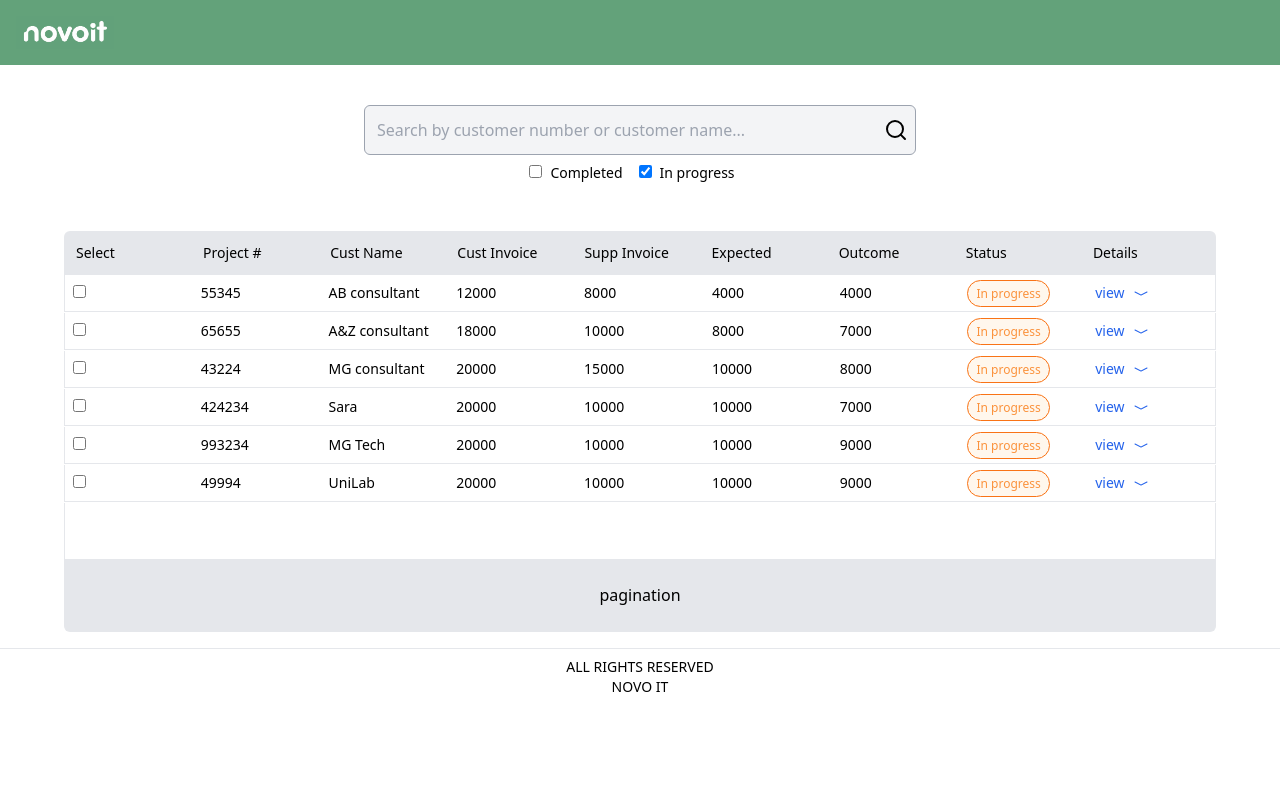
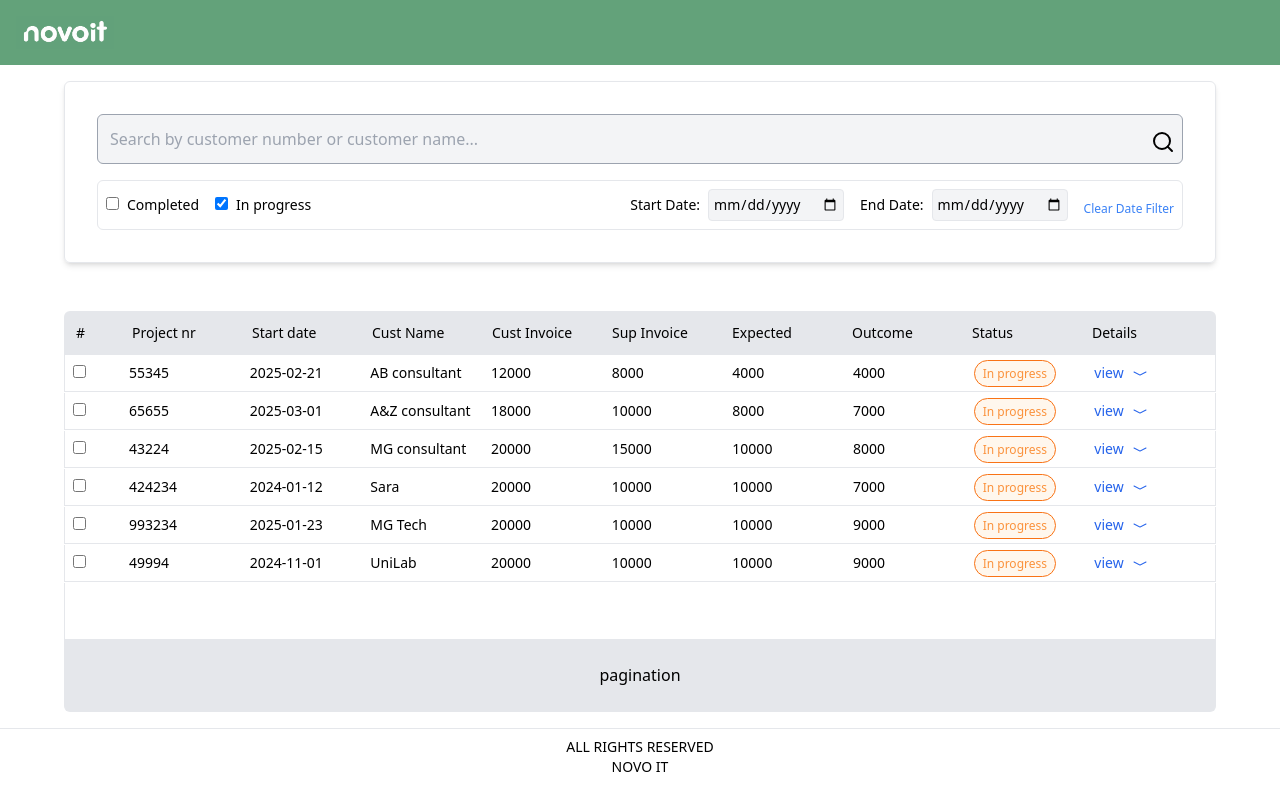
Before and after one commit to MuhammadUsmanMushtaq/project_list, a React (Vite) app: page / in a window 1280 px wide. Built offline with nearby package versions, Linux system fonts and the light colour scheme.

Commit message:
add_Date

```diff
--- a/src/components/Search.jsx
+++ b/src/components/Search.jsx
@@ -1,3 +1,89 @@
+// import React, { useState, useEffect } from 'react';
+// import { FiSearch } from 'react-icons/fi';
+
+// export const Search = ({ data, onSearchResults }) => {
+//   const [searchTerm, setSearchTerm] = useState('');
+//   const [isCompleted, setIsCompleted] = useState(false);
+//   const [isInprogress, setIsInprogress] = useState(true);
+
+//   useEffect(() => {
+//     filterData(searchTerm, isCompleted, isInprogress);
+//   }, []);
+
+//   const handleSearchChange = (e) => {
+//     const term = e.target.value;
+//     setSearchTerm(term);
+//     filterData(term, isCompleted, isInprogress);
+//   };
+
+//   const handleCompletedChange = (e) => {
+//     const checked = e.target.checked;
+//     setIsCompleted(checked);
+//     filterData(searchTerm, checked, isInprogress);
+//   };
+
+//   const handleInprogressChange = (e) => {
+//     const checkedInprogress = e.target.checked;
+//     setIsInprogress(checkedInprogress);
+//     filterData(searchTerm, isCompleted, checkedInprogress);
+//   };
+
+//   const filterData = (term, completedFilter, inprogressFilter) => {
+//     const filteredData = data.filter((project) => {
+//       const matchesTerm =
+//         project.clientName.toLowerCase().includes(term.toLowerCase()) ||
+//         project.projectNumber.toString().includes(term);
+
+//       const matchesStatus =
+//         (completedFilter && project.status === 'Completed') ||
+//         (inprogressFilter && project.status === 'In progress') ||
+//         (!completedFilter && !inprogressFilter);
+
+//       const matchesOutcome = project.outcome >= 10;
+
+//       return matchesTerm && matchesStatus && matchesOutcome;
+//     });
+
+//     onSearchResults(filteredData);
+//   };
+
+//   return (
+//     <div className='pb-6'>
+//       <form className='rounded-md bg-white p-6  flex flex-col  items-center'>
+//         <div className='mb-2 flex items-center w-2/4 relative'>
+//           <input
+//             type='text'
+//             value={searchTerm}
+//             onChange={handleSearchChange}
+//             className='w-full rounded-md bg-gray-100 border border-gray-400 p-3'
+//             placeholder='Search by customer number or customer name...'
+//           />
+//           <FiSearch size={24} className='absolute right-2 text-black' />
+//         </div>
+//         <div className='flex text-sm'>
+//           <label className='mr-4'>
+//             <input
+//               checked={isCompleted}
+//               onChange={handleCompletedChange}
+//               type='checkbox'
+//               className='mr-2'
+//             />
+//             Completed
+//           </label>
+//           <label className='mr-4'>
+//             <input
+//               checked={isInprogress}
+//               onChange={handleInprogressChange}
+//               type='checkbox'
+//               className='mr-2'
+//             />
+//             In progress
+//           </label>
+//         </div>
+//       </form>
+//     </div>
+//   );
+// };
 import React, { useState, useEffect } from 'react';
 import { FiSearch } from 'react-icons/fi';
 
@@ -5,30 +91,57 @@ export const Search = ({ data, onSearchResults }) => {
   const [searchTerm, setSearchTerm] = useState('');
   const [isCompleted, setIsCompleted] = useState(false);
   const [isInprogress, setIsInprogress] = useState(true);
+  const [startDate, setStartDate] = useState('');
+  const [endDate, setEndDate] = useState('');
 
   useEffect(() => {
-    filterData(searchTerm, isCompleted, isInprogress);
-  }, []);
+    filterData(searchTerm, isCompleted, isInprogress, startDate, endDate);
+  }, [searchTerm, isCompleted, isInprogress, startDate, endDate]);
 
   const handleSearchChange = (e) => {
     const term = e.target.value;
     setSearchTerm(term);
-    filterData(term, isCompleted, isInprogress);
+    filterData(term, isCompleted, isInprogress, startDate, endDate);
   };
 
   const handleCompletedChange = (e) => {
     const checked = e.target.checked;
     setIsCompleted(checked);
-    filterData(searchTerm, checked, isInprogress);
+    filterData(searchTerm, checked, isInprogress, startDate, endDate);
   };
 
   const handleInprogressChange = (e) => {
     const checkedInprogress = e.target.checked;
     setIsInprogress(checkedInprogress);
-    filterData(searchTerm, isCompleted, checkedInprogress);
+    filterData(searchTerm, isCompleted, checkedInprogress, startDate, endDate);
   };
 
-  const filterData = (term, completedFilter, inprogressFilter) => {
+  const handleStartDateChange = (e) => {
+    const date = e.target.value;
+    setStartDate(date);
+    filterData(searchTerm, isCompleted, isInprogress, date, endDate);
+  };
+
+  const handleEndDateChange = (e) => {
+    const date = e.target.value;
+    setEndDate(date);
+    filterData(searchTerm, isCompleted, isInprogress, startDate, date);
+  };
+
+  // Clear date filter
+  const handleClearDateFilter = () => {
+    setStartDate('');
+    setEndDate('');
+    filterData(searchTerm, isCompleted, isInprogress, '', '');
+  };
+
+  const filterData = (
+    term,
+    completedFilter,
+    inprogressFilter,
+    startDateFilter,
+    endDateFilter
+  ) => {
     const filteredData = data.filter((project) => {
       const matchesTerm =
         project.clientName.toLowerCase().includes(term.toLowerCase()) ||
@@ -39,29 +152,45 @@ export const Search = ({ data, onSearchResults }) => {
         (inprogressFilter && project.status === 'In progress') ||
         (!completedFilter && !inprogressFilter);
 
+      const matchesDate = () => {
+        const projectStartDate = new Date(project.startDate);
+        const projectEndDate = new Date(project.endDate);
+
+        // Check if project date falls within the selected range
+        const isAfterStartDate =
+          !startDateFilter || projectStartDate >= new Date(startDateFilter);
+        const isBeforeEndDate =
+          !endDateFilter || projectEndDate <= new Date(endDateFilter);
+
+        return isAfterStartDate && isBeforeEndDate;
+      };
+
       const matchesOutcome = project.outcome >= 10;
 
-      return matchesTerm && matchesStatus && matchesOutcome;
+      return matchesTerm && matchesStatus && matchesDate() && matchesOutcome;
     });
 
     onSearchResults(filteredData);
   };
 
   return (
-    <div className='pb-6'>
-      <form className='rounded-md bg-white p-6  flex flex-col  items-center'>
-        <div className='mb-2 flex items-center w-2/4 relative'>
+    <div className='mb-12 p-8 rounded-md shadow-md border'>
+      <form className='rounded-md bg-white flex flex-col items-center'>
+        <div className='flex items-center w-full relative'>
           <input
             type='text'
             value={searchTerm}
             onChange={handleSearchChange}
-            className='w-full rounded-md bg-gray-100 border border-gray-400 p-3'
+            className='mb-4 w-full rounded-md bg-gray-100 border border-gray-400 p-3'
             placeholder='Search by customer number or customer name...'
           />
-          <FiSearch size={24} className='absolute right-2 text-black' />
+          <FiSearch size={24} className='absolute right-2 top-4 text-black' />
         </div>
-        <div className='flex text-sm'>
-          <label className='mr-4'>
+
+        {/* Date Range Filters */}
+        <div className='w-full justify-between flex items-center text-sm border-[1px] p-2 rounded-md'>
+          <div className='flex gap-4'>
+            <label className=''>
               <input
                 checked={isCompleted}
                 onChange={handleCompletedChange}
@@ -70,7 +199,7 @@ export const Search = ({ data, onSearchResults }) => {
               />
               Completed
             </label>
-          <label className='mr-4'>
+            <label className=''>
               <input
                 checked={isInprogress}
                 onChange={handleInprogressChange}
@@ -80,6 +209,43 @@ export const Search = ({ data, onSearchResults }) => {
               In progress
             </label>
           </div>
+
+          <div className='flex gap-4'>
+            <div className='flex items-center gap-1 '>
+              <label htmlFor='start-date' className='mr-1'>
+                Start Date:
+              </label>
+              <input
+                id='start-date'
+                type='date'
+                value={startDate}
+                onChange={handleStartDateChange}
+                className='border rounded p-1 bg-gray-100'
+              />
+            </div>
+
+            <div className='flex items-center gap-1'>
+              <label htmlFor='end-date' className='mr-1'>
+                End Date:
+              </label>
+              <input
+                id='end-date'
+                type='date'
+                value={endDate}
+                onChange={handleEndDateChange}
+                className='border rounded p-1 bg-gray-100'
+              />
+            </div>
+
+            <button
+              type='button'
+              onClick={handleClearDateFilter}
+              className='text-xs text-blue-500 mt-2'
+            >
+              Clear Date Filter
+            </button>
+          </div>
+        </div>
       </form>
     </div>
   );
--- a/src/pages/Projects.jsx
+++ b/src/pages/Projects.jsx
@@ -51,12 +51,13 @@ const Projects = ({ projects }) => {
         </div>
       )}
 
-      <div className='grid grid-cols-9 gap-4 bg-gray-200 font-medium p-3 rounded-t-md text-sm'>
-        <div>Select</div>
-        <div>Project #</div>
+      <div className='grid grid-cols-[auto,repeat(9,_1fr)] gap-2 bg-gray-200 font-medium p-3 rounded-t-md text-sm '>
+        <div className='w-12'>#</div>
+        <div>Project nr</div>
+        <div>Start date</div>
         <div>Cust Name</div>
         <div>Cust Invoice</div>
-        <div>Supp Invoice</div>
+        <div>Sup Invoice</div>
         <div>Expected</div>
         <div>Outcome</div>
         <div>Status</div>
@@ -73,11 +74,11 @@ const Projects = ({ projects }) => {
           return (
             <div key={project.id} className='divide-y divide-gray-300'>
               <div
-                className={`grid grid-cols-9 gap-4 p-2 items-center border-b border-x border-gray-200 hover:bg-gray-100 text-sm ${
+                className={`grid grid-cols-[auto,repeat(9,_1fr)] gap-2 p-2 items-center border-b border-x border-gray-200 hover:bg-gray-100 text-sm ${
                   isSelected ? 'hover:bg-green-100 bg-green-100' : ''
                 }`}
               >
-                <div>
+                <div className='w-12'>
                   <label>
                     <input
                       type='checkbox'
@@ -87,6 +88,7 @@ const Projects = ({ projects }) => {
                   </label>
                 </div>
                 <div>{project.projectNumber}</div>
+                <div>{project.startDate}</div>
                 <div>{project.clientName}</div>
                 <div>{project.customerInvoice}</div>
                 <div>{project.supplierInvoice}</div>
@@ -113,7 +115,7 @@ const Projects = ({ projects }) => {
                     className='text-blue-600 flex items-center gap-1'
                   >
                     {isExpanded ? (
-                      <div className='flex items-center gap-2'>
+                      <div className='flex items-center  gap-2'>
                         <span>close</span>
                         <BsChevronCompactUp size={16} />
                       </div>
--- a/src/projects.json
+++ b/src/projects.json
@@ -3,6 +3,8 @@
     "id": 1,
     "projectName": "Web Hosting",
     "projectNumber": 12345,
+    "startDate": "2025-01-01",
+    "endDate": "2025-01-21",
     "clientName": "xyz consultant",
     "customerInvoice": 15000,
     "supplierInvoice": 10000,
@@ -14,6 +16,8 @@
     "id": 2,
     "projectName": "Web page",
     "projectNumber": 12233,
+    "startDate": "2025-02-03",
+    "endDate": "2025-02-21",
     "clientName": "xyz consultant",
     "customerInvoice": 16000,
     "supplierInvoice": 10000,
@@ -25,6 +29,8 @@
     "id": 3,
     "projectName": "Cloud Service",
     "projectNumber": 55345,
+    "startDate": "2025-02-21",
+    "endDate": "2025-03-21",
     "clientName": "AB consultant",
     "customerInvoice": 12000,
     "supplierInvoice": 8000,
@@ -36,6 +42,8 @@
     "id": 4,
     "projectName": "App development",
     "projectNumber": 65655,
+    "startDate": "2025-03-01",
+    "endDate": "2025-03-21",
     "clientName": "A&Z consultant",
     "customerInvoice": 18000,
     "supplierInvoice": 10000,
@@ -47,6 +55,8 @@
     "id": 5,
     "projectName": "Project Mgmt",
     "projectNumber": 43234,
+    "startDate": "2025-01-11",
+    "endDate": "2025-02-11",
     "clientName": "A&Z consultant",
     "customerInvoice": 20000,
     "supplierInvoice": 10000,
@@ -58,6 +68,8 @@
     "id": 6,
     "projectName": "Cloud services",
     "projectNumber": 43224,
+    "startDate": "2025-02-15",
+    "endDate": "2025-02-21",
     "clientName": "MG consultant",
     "customerInvoice": 20000,
     "supplierInvoice": 15000,
@@ -69,6 +81,8 @@
     "id": 7,
     "projectName": "Web Hosting",
     "projectNumber": 424234,
+    "startDate": "2024-01-12",
+    "endDate": "2025-01-28",
     "clientName": "Sara",
     "customerInvoice": 20000,
     "supplierInvoice": 10000,
@@ -80,6 +94,8 @@
     "id": 8,
     "projectName": "Server Installation",
     "projectNumber": 993234,
+    "startDate": "2025-01-23",
+    "endDate": "2025-03-21",
     "clientName": "MG Tech",
     "customerInvoice": 20000,
     "supplierInvoice": 10000,
@@ -91,6 +107,8 @@
     "id": 9,
     "projectName": "AI ",
     "projectNumber": 43234,
+    "startDate": "2025-03-01",
+    "endDate": "2025-03-11",
     "clientName": "Bitbyteshift",
     "customerInvoice": 20000,
     "supplierInvoice": 10000,
@@ -102,6 +120,8 @@
     "id": 10,
     "projectName": "Cloud Storage",
     "projectNumber": 43234,
+    "startDate": "2025-02-25",
+    "endDate": "2025-04-5",
     "clientName": "Unicorn",
     "customerInvoice": 20000,
     "supplierInvoice": 10000,
@@ -113,6 +133,8 @@
     "id": 11,
     "projectName": "project x",
     "projectNumber": 49994,
+    "startDate": "2024-11-01",
+    "endDate": "2025-01-01",
     "clientName": "UniLab",
     "customerInvoice": 20000,
     "supplierInvoice": 10000,
@@ -124,6 +146,8 @@
     "id": 12,
     "projectName": "Tech support",
     "projectNumber": 32134,
+    "startDate": "2025-03-27",
+    "endDate": "2025-03-29",
     "clientName": "Afray",
     "customerInvoice": 20000,
     "supplierInvoice": 10000,
```
Lines whose indentation alone changed are shown as unchanged.
